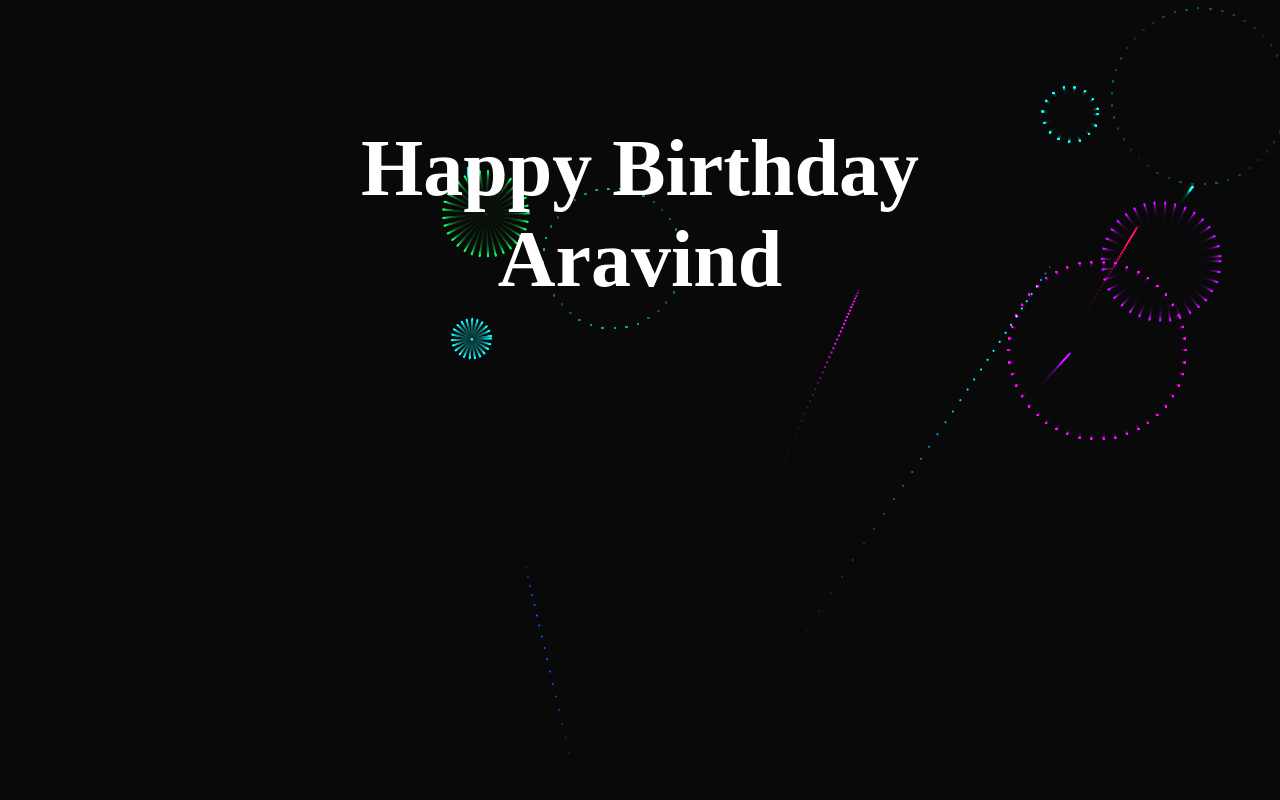
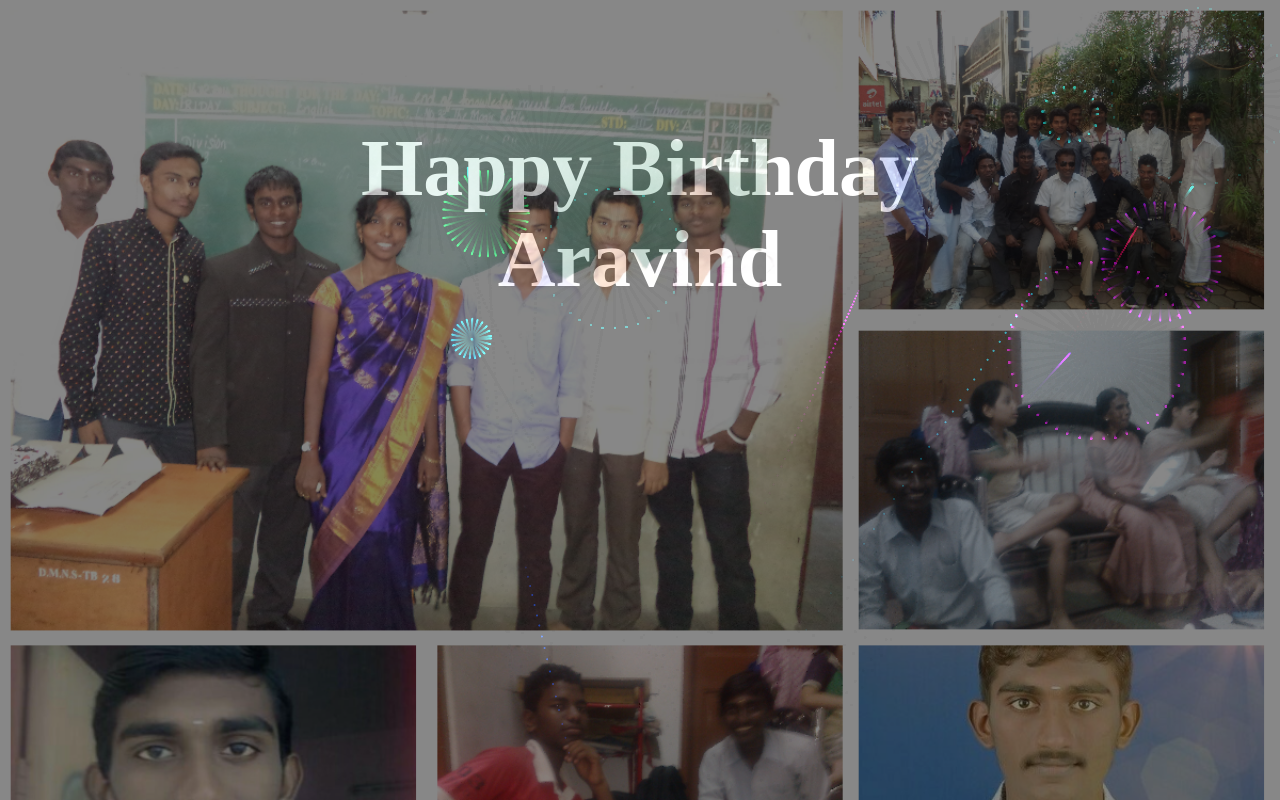
Before and after one commit to TechnoJunior/TechnoJunior.github.io, a PHP site: page / in a window 1280 px wide. Run offline with PHP 8.4, Linux system fonts and the light colour scheme.

Commit message:
Added image

```diff
--- a/index.html
+++ b/index.html
@@ -3,6 +3,7 @@
 <head>
 	<title>Birthday Wishes</title>
 	<meta charset="utf-8">
+	<meta name="viewport" content="width=device-width, initial-scale=1">
 	<link rel="stylesheet" type="text/css" href="style.css">
 </head>
 <body>
--- a/style.css
+++ b/style.css
@@ -1,6 +1,8 @@
 body {
   margin: 0;
-  background: #020202;
+  background-image: url('AravindCollage.png');
+  opacity: 0.5;
+  background-size: cover;
   cursor: crosshair;
 }
 canvas{display:block}
```
Also changed, not shown: AravindCollage.png (added).
